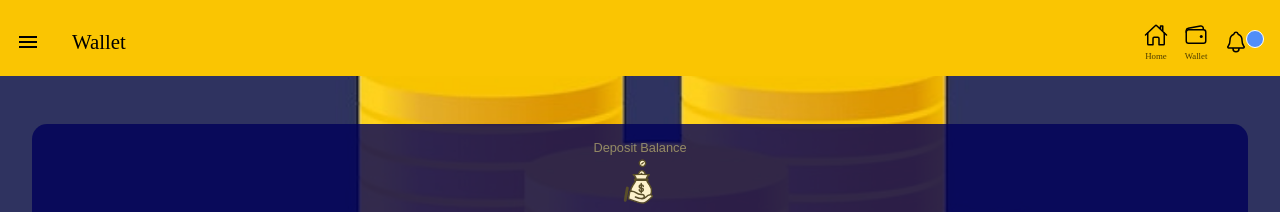
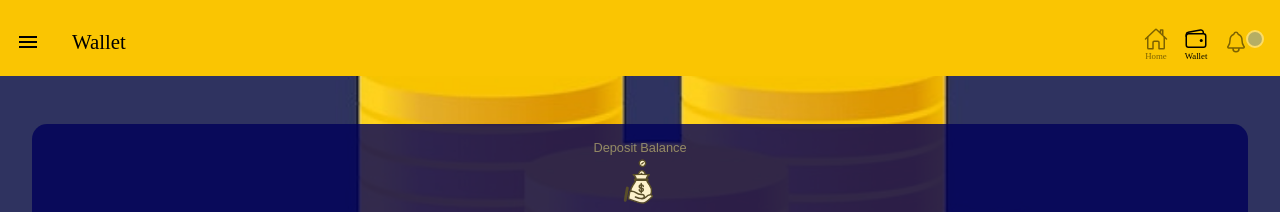
Before and after one commit to cashingames/stake-mobile-web, a React (Create React App) app: page /wallet in a window 1280 px wide. Shown: the top 212 px of the page. Built offline with nearby package versions, Linux system fonts and the light colour scheme; sample sign-in values are in the browser's storage; a web font is replaced by a local one.

Commit message:
Home screen  active link implementation

```diff
--- a/src/components/AppHeader/AppHeader.js
+++ b/src/components/AppHeader/AppHeader.js
@@ -1,7 +1,7 @@
 import * as React from 'react';
 import { IoWalletOutline, IoNotificationsOutline, IoHomeOutline, IoMenuSharp } from "react-icons/io5";
 import { useSelector } from 'react-redux';
-import { useNavigate } from 'react-router-dom';
+import { NavLink } from 'react-router-dom';
 import DrawerNavigation from '../DrawerNavigation';
 import './AppHeader.scss'
 
@@ -17,48 +17,37 @@ const AppHeader = ({ heading }) => {
     setOpen(false)
   }
 
-
-  let navigate = useNavigate();
-
   const user = useSelector(state => state.auth.user);
-
-  const goToWallet = () => {
-    navigate('/wallet')
-  }
-  const goToDashboard = () => {
-    navigate('/dashboard')
-  }
-  const goToNotifications = () => {
-    navigate('/notifications')
-  }
-
   return (
     <>
-    <div className='appHeaderContainer'>
-      <div className='appHeaderTitle'>
-        <IoMenuSharp className='icon' onClick={handleOpenDrawer}/>
-        <h1 className='title'>{heading}</h1>
-      </div>
-      <div className='navlinks'>
-        <div className='navlink' onClick={goToDashboard}>
-          <IoHomeOutline className='icon' />
-          <p className='text'>home</p>
+      <div className='appHeaderContainer'>
+        <div className='appHeaderTitle'>
+          <IoMenuSharp className='icon'
+            onClick={handleOpenDrawer} />
+          <h1 className='title'>
+            {heading}</h1>
         </div>
-        <div className='navlink' onClick={goToWallet}>
-          <IoWalletOutline className='icon' />
-          <p className='text'>wallet</p>
-        </div>
-        <div className='notification' onClick={goToNotifications}>
-          <IoNotificationsOutline className='notifyIcon' />
-          {user.unreadNotificationsCount !== 0 &&
-            <div className='notificationNumber'>
-              <p>{user.unreadNotificationsCount}</p>
-            </div>
-          }
+        <div className='navlinks'>
+          <NavLink to='/dashboard' className='navlink'>
+            <IoHomeOutline className='icon' />
+            home
+          </NavLink>
+          <NavLink to='/wallet' className='navlink'>
+            <IoWalletOutline className='icon' />
+            wallet
+          </NavLink>
+          <NavLink to='/notifications' className='notification'>
+            <IoNotificationsOutline className='notifyIcon' /> {
+              user.unreadNotificationsCount !== 0 && <div className='notificationNumberCase'>
+                <p className='notificationNumber'>{
+                  user.unreadNotificationsCount
+                }</p>
+              </div>
+            } </NavLink>
         </div>
       </div>
-    </div>
-    <DrawerNavigation open={open} closeDrawer={handleCloseDrawer} />
+      <DrawerNavigation open={open}
+        closeDrawer={handleCloseDrawer} />
     </>
   )
 }
--- a/src/components/AppHeader/AppHeader.scss
+++ b/src/components/AppHeader/AppHeader.scss
@@ -1,3 +1,4 @@
+
 * {
     box-sizing: border-box;
 }
@@ -37,26 +38,30 @@
             flex-direction: column;
             justify-content: center;
             align-items: center;
+            text-decoration: none;
+            margin-top: 0.2rem;
+            margin-bottom: 0;
+            font-size: 0.55rem;
+            color: #000;
+            font-weight: 500;
+            opacity: 0.5;
+            text-transform:capitalize;
             .icon {
                 font-size: 1.5rem;
             }
-            .text {
-                margin-top: 0.2rem;
-                margin-bottom: 0;
-                font-size: 0.55rem;
-                font-weight: 500;
-                text-transform: capitalize;
-                color: #000000B2
-            }
-
+        }
+        .active{
+            opacity: 1;
         }
         .notification {
             display: flex;
             position: relative;
+            opacity: 0.5;
             .notifyIcon {
                 font-size: 1.5rem;
+                color:#000
             }
-            .notificationNumber {
+            .notificationNumberCase {
                 position: absolute;
                 background-color: #518Ef8;
                 left: 22px;
@@ -67,9 +72,9 @@
                 display: flex;
                 align-items: center;
                 justify-content: center;
-                border: 1px solid #fff;
-
-                p {
+                border: 2px solid #fff;
+                opacity: 0.8;
+                .notificationNumber {
                     font-size: 0.4rem;
                     color: #fff;
                     font-weight: 500;
--- a/src/components/DrawerNavigation/DrawerItems/DrawerItems.scss
+++ b/src/components/DrawerNavigation/DrawerItems/DrawerItems.scss
@@ -4,12 +4,11 @@
     margin: 0 1rem;
     align-items: center;
     margin-bottom: 0.2rem;
-    padding: 1.5rem 0;
+    padding: 1rem 0;
     border-bottom: 1px solid rgba(0, 0, 0, 0.1);
     text-decoration: none;
     .labelItem{
         font-size: 0.9rem;
-        font-weight: 350;
         margin: 0;
         color: #000;
     }
--- a/src/components/DrawerNavigation/DrawerNavigation.scss
+++ b/src/components/DrawerNavigation/DrawerNavigation.scss
@@ -3,4 +3,10 @@
     display: flex;
     flex: 1;
     flex-direction: column;
+    overflow: scroll;
 }
+
+
+.drawerContainer::-webkit-scrollbar {
+    display: none;
+}
```
